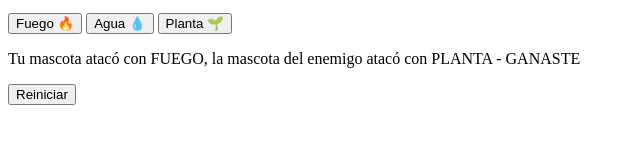
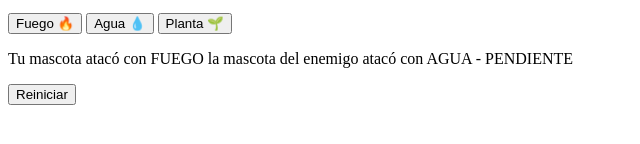
Before and after one commit to AdrianGerman/mokepon, a plain HTML site: page mokepon.html in a window 1280 px wide. Both pictures are taken after a click on the button "Fuego 🔥". Shown: the part 272-416 px from the top of the page, 0-640 px from the left. Drawn offline with Linux system fonts and the light colour scheme.

Commit message:
printing enemy attacks

```diff
--- a/js/main.js
+++ b/js/main.js
@@ -70,6 +70,21 @@ function ataqueAleatorioEnemigo() {
   } else {
     ataqueEnemigo = "PLANTA";
   }
+
+  crearMensaje();
+}
+
+function crearMensaje() {
+  let sectionMensajes = document.getElementById("mensajes");
+  let parrafo = document.createElement("p");
+  parrafo.innerHTML =
+    "Tu mascota atacó con " +
+    ataqueJugador +
+    " la mascota del enemigo atacó con " +
+    ataqueEnemigo +
+    " - PENDIENTE ";
+
+  sectionMensajes.appendChild(parrafo);
 }
 
 function aleatorio(min, max) {
--- a/mokepon.html
+++ b/mokepon.html
@@ -34,9 +34,7 @@
       </p>
     </section>
 
-    <section id="mensajes">
-      <p>Tu mascota atacó con FUEGO, la mascota del enemigo atacó con PLANTA - GANASTE</p>
-    </section>
+    <section id="mensajes"></section>
 
     <section id="reiniciar">
       <button id="boton-reiniciar">Reiniciar</button>
```
